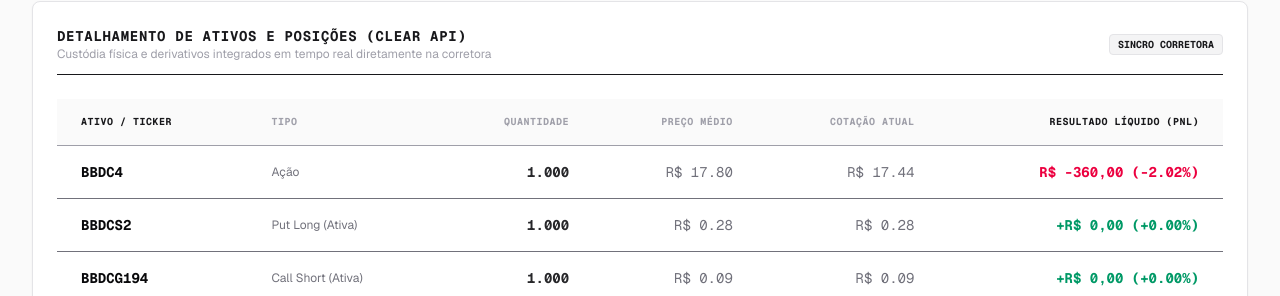
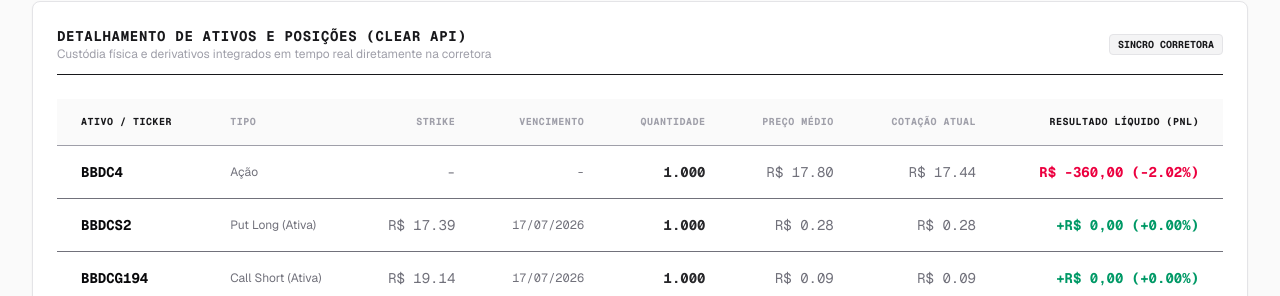
Before and after one commit to contatofinhouse/trade, a Next.js app: page / in a window 1280 px wide. Shown: the part 656-952 px from the top of the page. Built offline with nearby package versions, Linux system fonts and the light colour scheme; no server answers.

Commit message:
feat: add Strike and Expiration columns to custody detail table

```diff
--- a/src/components/Dashboard.tsx
+++ b/src/components/Dashboard.tsx
@@ -83,6 +83,53 @@ const getOptionType = (ticker: string) => {
   if (["M", "N", "O", "P", "Q", "R", "S", "T", "U", "V", "W", "X", "Y", "Z"].includes(letter)) return "PUT";
   if (["A", "B", "C", "D", "E", "F", "G", "H", "I", "J", "K", "L"].includes(letter)) return "CALL";
   return null;
+};
+
+const getOptionDetails = (ticker: string, activeQuotes: any, state: any) => {
+  if (!ticker.startsWith("BBDC") || ticker.length <= 4) return { strike: null, expiration: null };
+  const letter = ticker[4].toUpperCase();
+
+  // Determine strike
+  let strike: number | null = null;
+  if (ticker === "BBDCS2") strike = 17.39;
+  else if (ticker === "BBDCG194") strike = 19.14;
+  else if (ticker === "BBDCS167") strike = 16.89;
+  else if (ticker === state.active_put_ticker && state.active_put_strike) strike = state.active_put_strike;
+  else if (ticker === state.active_call_ticker && state.active_call_strike) strike = state.active_call_strike;
+  else {
+    if (ticker === activeQuotes?.put?.ticker) strike = activeQuotes.put.strike;
+    else if (ticker === activeQuotes?.call?.ticker) strike = activeQuotes.call.strike;
+    else if (ticker === activeQuotes?.put_275?.ticker) strike = activeQuotes.put_275.strike;
+    else if (ticker === activeQuotes?.call_275?.ticker) strike = activeQuotes.call_275.strike;
+    else if (ticker === activeQuotes?.put_50?.ticker) strike = activeQuotes.put_50.strike;
+    else if (ticker === activeQuotes?.call_50?.ticker) strike = activeQuotes.call_50.strike;
+    else if (ticker === activeQuotes?.call_06?.ticker) strike = activeQuotes.call_06.strike;
+  }
+
+  // Determine expiration
+  let expiration: string | null = null;
+  const monthCodes = ["A", "B", "C", "D", "E", "F", "G", "H", "I", "J", "K", "L", "M", "N", "O", "P", "Q", "R", "S", "T", "U", "V", "W", "X"];
+  const index = monthCodes.indexOf(letter);
+  if (index !== -1) {
+    const monthNum = index % 12;
+    const thirdFridays: { [key: number]: string } = {
+      0: "16/01/2026",
+      1: "20/02/2026",
+      2: "20/03/2026",
+      3: "17/04/2026",
+      4: "15/05/2026",
+      5: "19/06/2026",
+      6: "17/07/2026",
+      7: "21/08/2026",
+      8: "18/09/2026",
+      9: "16/10/2026",
+      10: "20/11/2026",
+      11: "18/12/2026"
+    };
+    expiration = thirdFridays[monthNum] || null;
+  }
+
+  return { strike, expiration };
 };
 
 export default function Dashboard({ initialState, initialHistory, activeQuotes, winIndicators, winLivePrice, initialCustody, initialWinTicker }: DashboardProps) {
@@ -375,6 +422,7 @@ export default function Dashboard({ initialState, initialHistory, activeQuotes,
       }
 
       const pnlPercent = (itemPL / (entryPrice * qty)) * 100;
+      const { strike, expiration } = getOptionDetails(item.ticker, liveQuotes, state);
 
       if (itemQty > 0 || Math.abs(itemPL) > 0.01) {
         optionsInCustody.push({
@@ -384,7 +432,9 @@ export default function Dashboard({ initialState, initialHistory, activeQuotes,
           avgPrice: originalPremium,
           mktPrice: itemQty > 0 ? mktPrice : (item.averageCost || originalPremium),
           pnl: itemPL,
-          pnlPercent: pnlPercent
+          pnlPercent: pnlPercent,
+          strike: strike,
+          expiration: expiration
         });
       }
     });
@@ -395,6 +445,7 @@ export default function Dashboard({ initialState, initialHistory, activeQuotes,
         ? (putMktPrice - putCost) * putQty
         : (custodyPutItem?.averageCost ? (custodyPutItem.averageCost - putCost) * qty : 0);
       calculatedPutsPL = putPL;
+      const { strike, expiration } = getOptionDetails(putTicker, liveQuotes, state);
       optionsInCustody.push({
         ticker: putTicker,
         type: `Put Long (${putQty > 0 ? "Ativa" : "Encerrada"})`,
@@ -402,7 +453,9 @@ export default function Dashboard({ initialState, initialHistory, activeQuotes,
         avgPrice: putCost,
         mktPrice: putQty > 0 ? putMktPrice : 0,
         pnl: putPL,
-        pnlPercent: (putPL / (entryPrice * qty)) * 100
+        pnlPercent: (putPL / (entryPrice * qty)) * 100,
+        strike: strike,
+        expiration: expiration
       });
     }
 
@@ -412,6 +465,7 @@ export default function Dashboard({ initialState, initialHistory, activeQuotes,
         ? (callIncome - callMktPrice) * callQty
         : (custodyCallItem?.averageCost ? (callIncome - custodyCallItem.averageCost) * qty : 0);
       calculatedCallsPL = callPL;
+      const { strike, expiration } = getOptionDetails(callTicker, liveQuotes, state);
       optionsInCustody.push({
         ticker: callTicker,
         type: `Call Short (${callQty > 0 ? "Ativa" : "Encerrada"})`,
@@ -419,7 +473,9 @@ export default function Dashboard({ initialState, initialHistory, activeQuotes,
         avgPrice: callIncome,
         mktPrice: callQty > 0 ? callMktPrice : 0,
         pnl: callPL,
-        pnlPercent: (callPL / (entryPrice * qty)) * 100
+        pnlPercent: (callPL / (entryPrice * qty)) * 100,
+        strike: strike,
+        expiration: expiration
       });
     }
   }
@@ -915,6 +971,8 @@ export default function Dashboard({ initialState, initialHistory, activeQuotes,
                   <tr>
                     <th scope="col" className="px-6 py-4 font-bold text-zinc-900">Ativo / Ticker</th>
                     <th scope="col" className="px-6 py-4 font-bold">Tipo</th>
+                    <th scope="col" className="px-6 py-4 font-bold text-right">Strike</th>
+                    <th scope="col" className="px-6 py-4 font-bold text-right">Vencimento</th>
                     <th scope="col" className="px-6 py-4 font-bold text-right">Quantidade</th>
                     <th scope="col" className="px-6 py-4 font-bold text-right">Preço Médio</th>
                     <th scope="col" className="px-6 py-4 font-bold text-right">Cotação Atual</th>
@@ -926,6 +984,8 @@ export default function Dashboard({ initialState, initialHistory, activeQuotes,
                     <tr key={idx} className="hover:bg-zinc-50/50 transition-all font-mono">
                       <td className="px-6 py-4 font-bold text-zinc-950">{item.ticker}</td>
                       <td className="px-6 py-4 text-xs text-zinc-500 font-sans">{item.type}</td>
+                      <td className="px-6 py-4 text-right">{item.strike ? `R$ ${item.strike.toFixed(2)}` : "-"}</td>
+                      <td className="px-6 py-4 text-right text-xs">{item.expiration || "-"}</td>
                       <td className="px-6 py-4 text-right font-bold text-zinc-800">{item.qty.toLocaleString("pt-BR")}</td>
                       <td className="px-6 py-4 text-right">R$ {item.avgPrice.toFixed(2)}</td>
                       <td className="px-6 py-4 text-right">R$ {item.mktPrice.toFixed(2)}</td>
```
